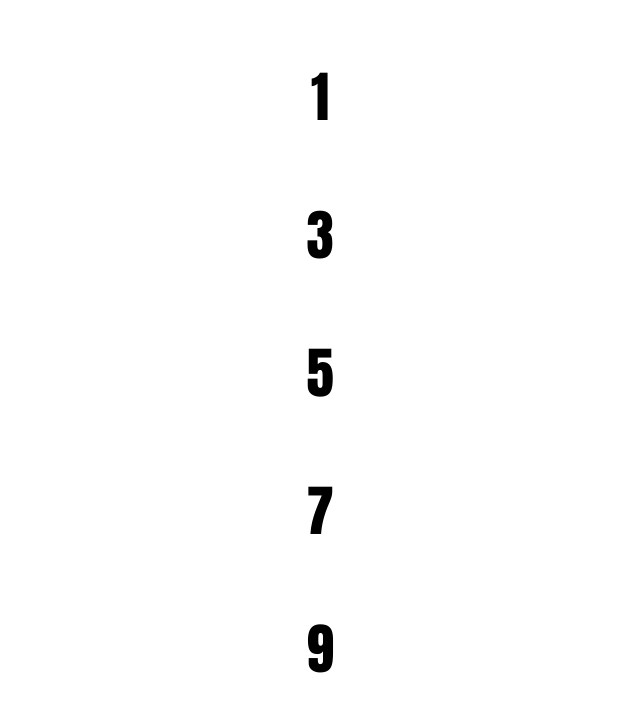
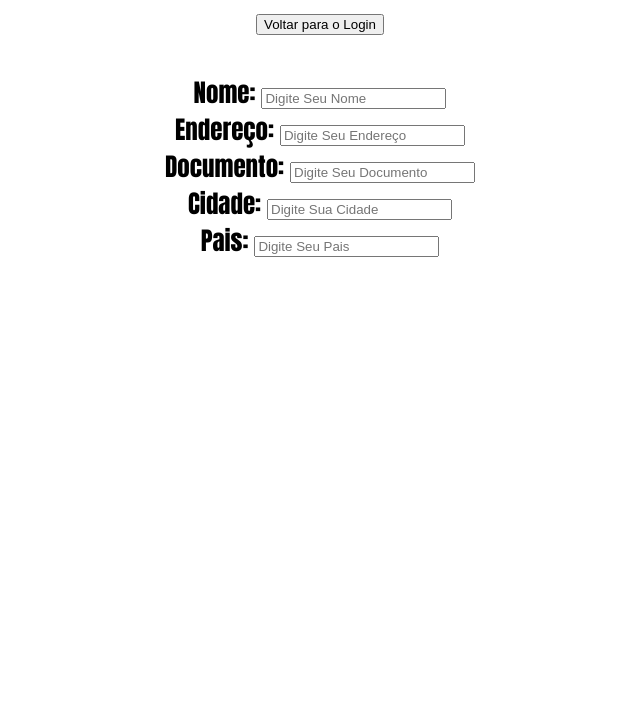
Before and after one commit to adelabiglia/Projeto_Integrador_UC1, a React (Create React App) app in the folder pi_react/: page / in a window 1280 px wide. Shown: the top 712 px of the page, without its empty margins (320-960 px from the left). Built offline with nearby package versions, Linux system fonts and the light colour scheme.

Commit message:
cadastro e inputs

```diff
--- a/pi_react/src/App.css
+++ b/pi_react/src/App.css
@@ -1,12 +1,23 @@
 .App {
   text-align: center;
-  font-size: 55px;
+  font-size: 25px;
   font-family: Impact, Haettenschweiler, 'Arial Narrow Bold', sans-serif
 }
 
 .App-logo {
   height: 40vmin;
   pointer-events: none;
+}
+
+.buttonSucess {
+  background-color: gray;
+  height: 30px;
+  padding: 7px;
+  margin: 20px;
+  color: black;
+  cursor: pointer;
+  border: black;
+  border-radius: 5px;
 }
 
 @media (prefers-reduced-motion: no-preference) {
--- a/pi_react/src/App.js
+++ b/pi_react/src/App.js
@@ -3,21 +3,64 @@ import './App.css';
 
 function App() { //Aqui é JavaScript
 
-  //Faça uma lista com todos os numeros até 10 mas exiba apenas os numeros impares
-
-  let numeros = [1, 2, 3, 4, 5, 6, 7, 8, 9, 10];
-
-  let mostrar = [];
-
-  for(let i=0; i < numeros.length ; i++){
-    if (numeros[i] % 2 !== 0){
-      mostrar.push( <p> {numeros[i]} </p> )
-    }
+  let email = ""
+  function mudaEmail(valor){
+    email = valor
   }
 
-  return(
+  let senha = ""
+  function mudaSenha(valor){
+    senha = valor
+  }
+  function enviar(){
+    alert("Email:  " +email+ "\nSenha:  " +senha)
+  }
+
+  let isLogin = false;
+
+  return(/* aqui é html */
     <main className="App">
-      {mostrar}
+      <button onClick={() => {isLogin = !isLogin}} >
+        {isLogin && ("Cadastrar-se")}
+        {!isLogin && ("Voltar para o Login")}
+      </button>
+
+      <br/><br/>
+
+      {!isLogin && (
+      <form className="register" >
+        <label>
+          Nome: <input type="text" name="Nome" placeholder="Digite Seu Nome" onChange={(e) => (e.target.value) } /><br/>
+        </label>
+        <label>
+          Endereço: <input type="text" name="Endereço" placeholder="Digite Seu Endereço" onChange={(e) => (e.target.value) } /><br/>
+        </label>
+        <label>
+          Documento: <input type="text" name="Documento" placeholder="Digite Seu Documento" onChange={(e) => (e.target.value) } /><br/>
+        </label>
+        <label>
+          Cidade: <input type="text" name="Cidade" placeholder="Digite Sua Cidade" onChange={(e) => (e.target.value) } /><br/>
+        </label>
+        <label>
+          Pais: <input type="text" name="Pais" placeholder="Digite Seu Pais" onChange={(e) => (e.target.value) } /><br/>
+        </label>
+
+
+
+      </form>
+      )}
+
+      {isLogin && (
+      <form className="login">
+        <label>
+          Digite Seu Email: <input type="email" name="Email" placeholder="Digite Seu Email" onChange={(e) => mudaEmail(e.target.value) } /><br/>
+        </label>
+        <label>
+          Digite sua Senha: <input type="password"  name="Senha" placeholder="Digite sua Senha" onChange={(e) => mudaSenha(e.target.value) } /><br/>
+        </label>
+        <button className="buttonSucess" type="submit" onClick={() => enviar () }> <strong>Salvar</strong> </button>
+      </form>
+      )}
     </main>
   );
 }
```
